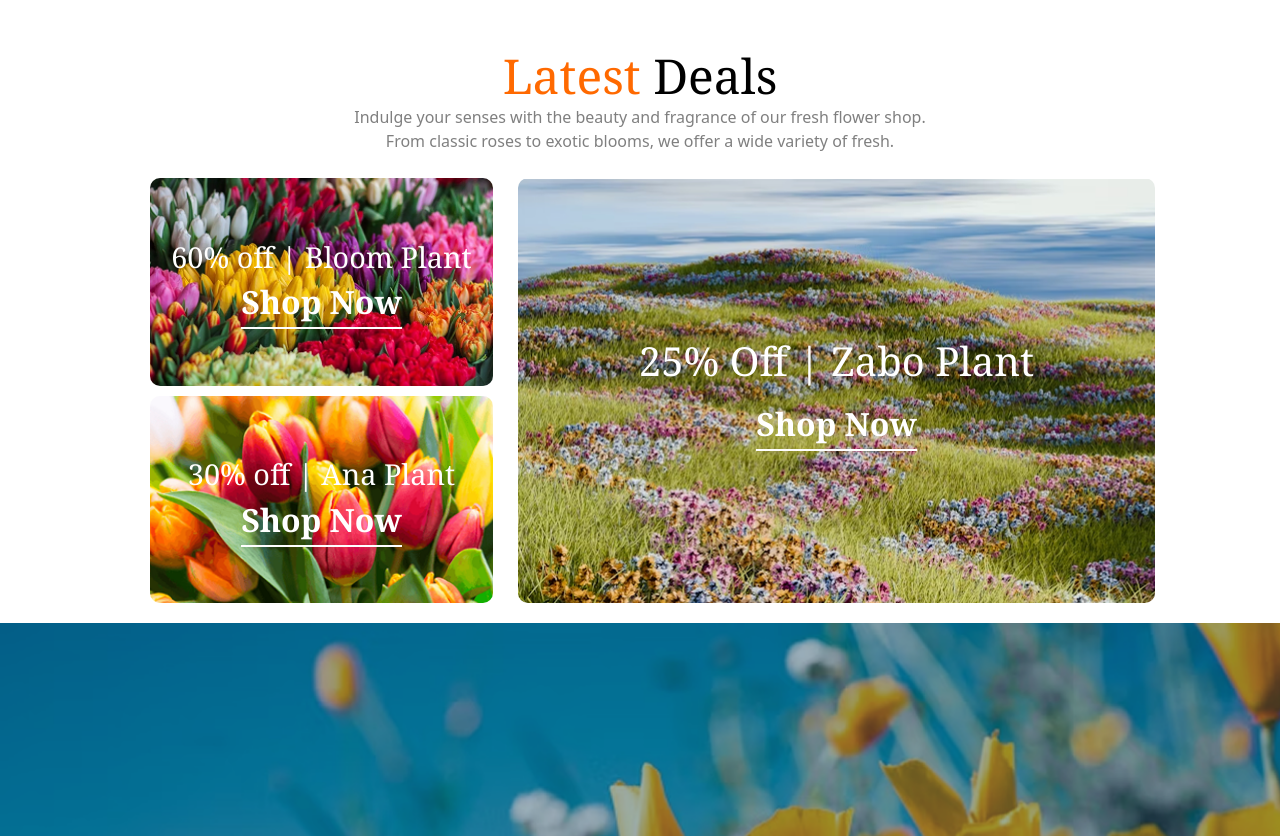
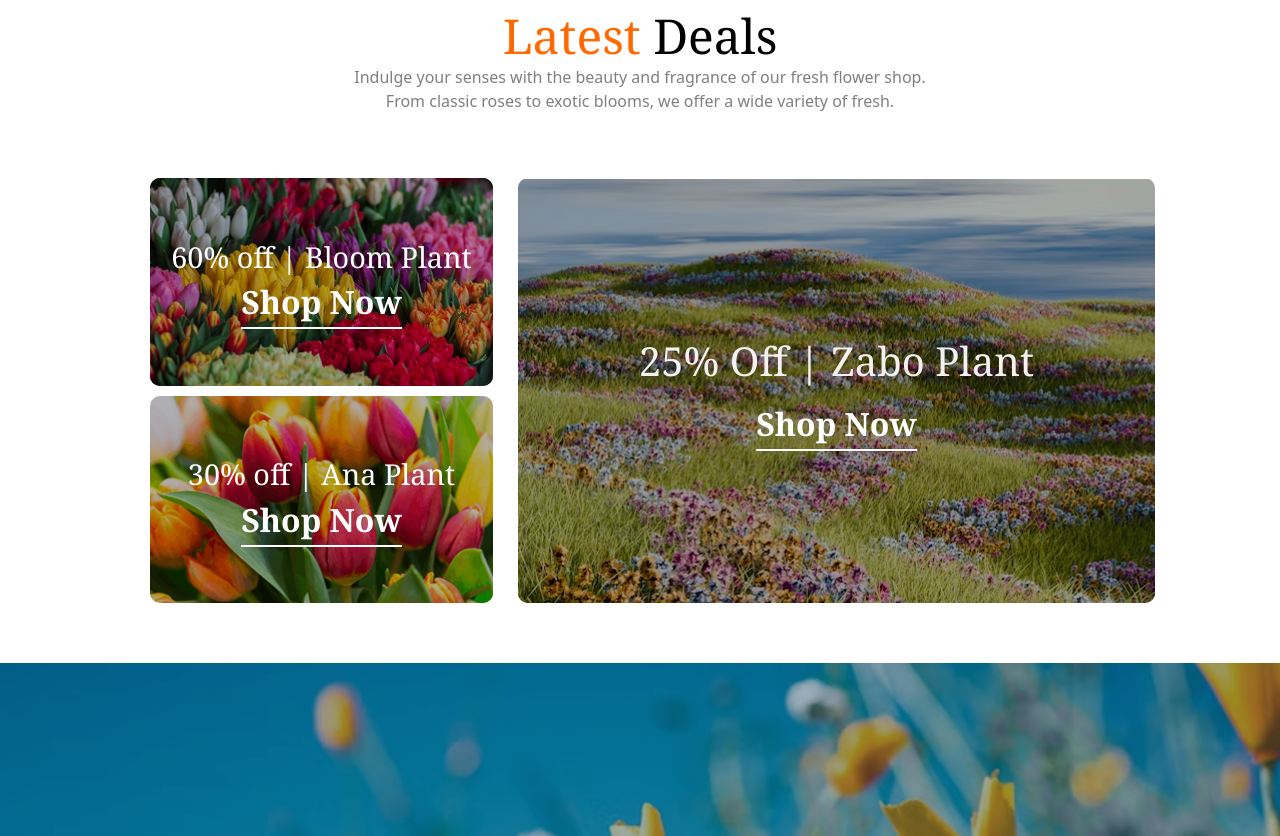
Before and after one commit to rabiur09/Assignment02, a plain HTML site: page index.html in a window 1280 px wide. Shown: the part 2244-3080 px from the top of the page. Drawn offline with nearby package versions, Linux system fonts and the light colour scheme.

Commit message:
final update and background img brightness volume

```diff
--- a/css/desktop.css
+++ b/css/desktop.css
@@ -144,7 +144,6 @@ body{
   gap:30px ;
   height: auto;
 
-
 }
 .flower-plants>div{
   width: 50%;
@@ -187,8 +186,11 @@ body{
   height: auto;
   position: absolute;
   top: -90px;
-  left: 50%;
+  left: 55%;
+
+
 }
+
 .flower-plants .trusted {
   position: absolute;
 
@@ -196,8 +198,13 @@ body{
 }
 
 /* deals woking here */
+
+
+
 .deals{
   width: 100%;
+  margin-top: -40px;
+  margin-bottom: 60px;
 
 }
 
@@ -216,14 +223,14 @@ body{
 /* discount workin here */
 
 .discount{
-  margin: 20px 150px;
+  margin: 30px 150px;
   height: 425px;
   display: grid;
   grid-template-columns:35% 65%;
-
   gap: 25px ;
 
 }
+
 .discount a{
   /* text-decoration: underline;
   font-size: 2rem; */
@@ -233,6 +240,7 @@ body{
   font-weight: bold;
   border-bottom: 2px solid white;
   padding-bottom: 1px;
+
 
 
 }
@@ -245,6 +253,7 @@ body{
 }
 
 .bloom-plant{
+    position: relative;
   display: flex;
   flex-direction: column;
   justify-content: center;
@@ -253,13 +262,30 @@ body{
   color:#FFFF;
   height: 100%;
   border-radius: 10px;
-  backdrop-filter:brightness(0.9),opacity(80%);
   background-image: url(../assets/deal-bloom.png);
   background-size: cover;
+
+}
+
+.bloom-plant::before{
+    position: absolute;
+    content: "";
+    inset: 0;
+    background-image: url(../assets/deal-bloom.png);
+    background-size: cover;
+    filter: brightness(0.7);
+    z-index: 0;
+    border-radius: 10px;
+}
+
+.bloom-plant>*{
+    position: relative;
+    z-index: 1;
 }
 
 .ana-plant{
   display: flex;
+  position: relative;
   flex-direction: column;
   justify-content: center;
   align-items: center;
@@ -273,23 +299,60 @@ body{
   background-size: cover;
 }
 
+.ana-plant::before{
+     position: absolute;
+    content: "";
+    inset: 0;
+    background-image: url(../assets/deal-ana.png);
+    background-size: cover;
+    filter: brightness(0.7);
+    z-index: 0;
+    border-radius: 10px;
+}
+
+.ana-plant>*{
+position: relative;
+ z-index: 1;
+}
 
 
 .none-split-sction{
+    position: relative;
   display: flex;
   flex-direction: column;
   justify-content: center;
   align-items: center;
   font-size: 2.5rem;
-  color:#FFFF;
+  color:rgb(244, 241, 241);
   height: 100%;
   border-radius: 10px;
   width: 100%;
   background-image: url(../assets/deal-zabo.png);
-  backdrop-filter:brightness(0.9),opacity(80%);
+
+  backdrop-filter:brightness(3.4);
   background-repeat: no-repeat;
   background-size: cover;
+
 }
+
+.none-split-sction::before{
+    content: "";
+    position: absolute;
+    inset: 0;
+    background-image: url(../assets/deal-zabo.png);
+    background-size: cover;
+    filter: brightness(0.7);
+    border-radius: 10px;
+    z-index: 0;
+
+
+}
+.none-split-sction>*{
+    position: relative;
+    z-index: 1;
+}
+
+
 
 
 
@@ -300,7 +363,7 @@ body{
   flex-direction: column;
   justify-content: center;
   align-items: center;
-  margin: 20px 0px;
+  margin: 60px 0px;
   width: 100%;
   gap: 20px ;
   height:540px ;
--- a/css/mobile.css
+++ b/css/mobile.css
@@ -123,7 +123,7 @@
     margin: 5px 30px;
     padding: 5px;
     color: rgba(0, 0, 0, 0.5);
-    border: 1px solid black;
+
 }
 
 
```
Also changed, not shown: index.html (+1 -1 lines).
